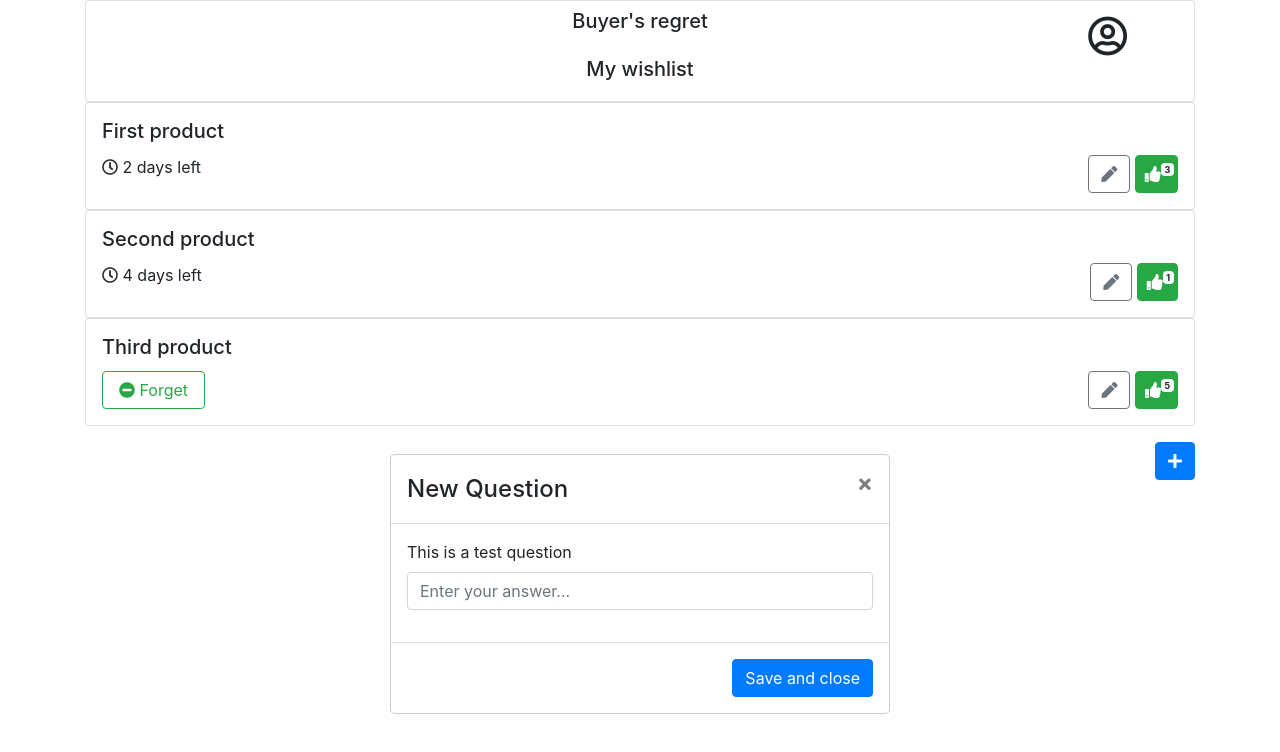
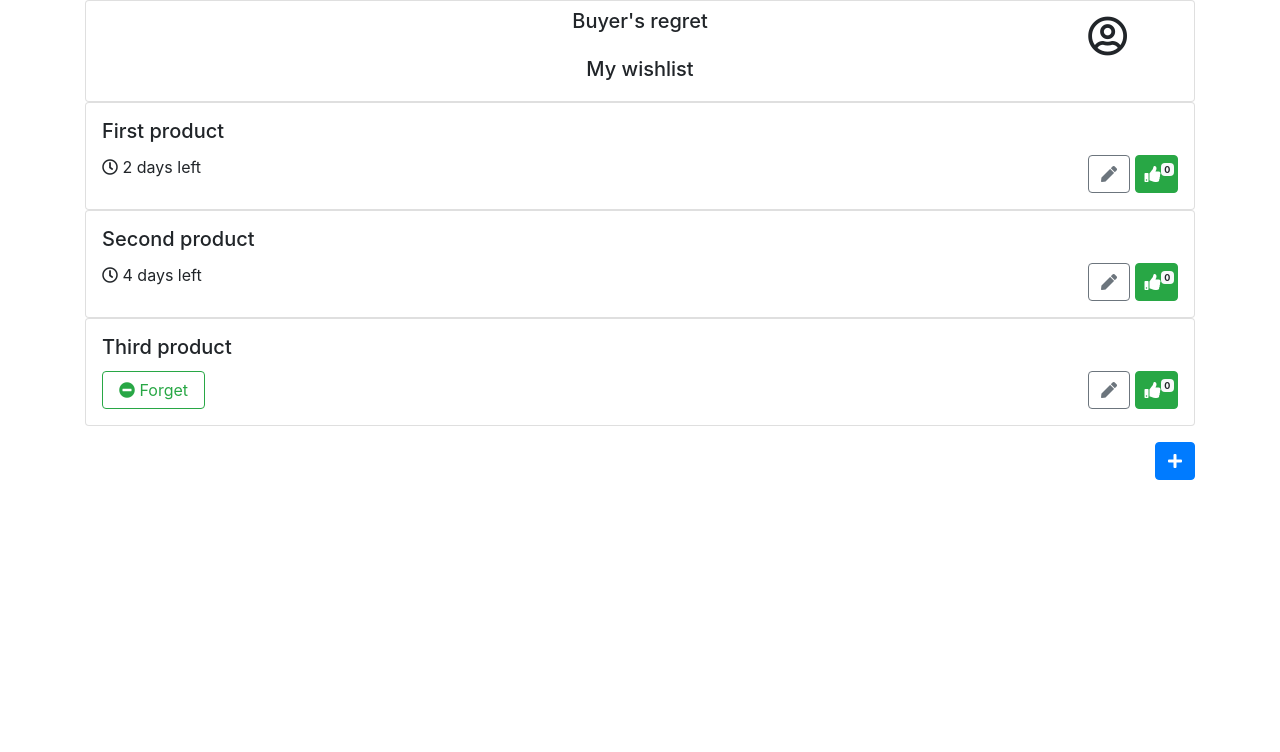
Before and after one commit to agiledev3/buyers-remorse-app, a React (Create React App) app: page / in a window 1280 px wide. Shown: the top 752 px of the page. Built offline with nearby package versions, Linux system fonts and the light colour scheme.

Commit message:
Adds modal to display a new question

```diff
--- a/src/Components/EditProduct/index.js
+++ b/src/Components/EditProduct/index.js
@@ -7,6 +7,7 @@ const EditProduct = (props) => {
 	const { handleChange, handleReset, product } = useForm(props.product);
 	const handleSubmit = (e) =>{
 		e.preventDefault();
+		debugger
 		if(product.id){
 			props.updateProduct(product.id, product)
 		}
--- a/src/Components/Home/ListItem.js
+++ b/src/Components/Home/ListItem.js
@@ -1,33 +1,57 @@
-import React from 'react'
-import { Card, Col, Row, Button, Badge } from 'react-bootstrap'
-import Pages from '../PageSelection/Pages'
+import React from "react";
+import { Card, Col, Row, Button, Badge } from "react-bootstrap";
+import Pages from "../PageSelection/Pages";
 
 function ListItem(props) {
-    const { id, name, daysLeft, likeCount } = props.product;
+  const { id, name, daysLeft, questions } = props.product;
 
   const handleEditClick = () => {
-        props.changePage(Pages.EDIT_PRODUCT)
-    }
+    props.changePage(Pages.EDIT_PRODUCT);
+  };
 
   return (
     <Card className="p-3" id={id} key={id}>
       <Card.Title>{name}</Card.Title>
       <Row>
         <Col>
-                    {daysLeft === 0 ?
-                        <Button variant="btn btn-outline-success" className="px-3"><i className="fas fa-minus-circle"></i> Forget</Button>:
-                        <span><i className="far fa-clock"></i> {daysLeft} days left</span>}
+          {daysLeft === 0 ? (
+            <Button variant="btn btn-outline-success" className="px-3">
+              <i className="fas fa-minus-circle"></i> Forget
+            </Button>
+          ) : (
+            <span>
+              <i className="far fa-clock"></i> {daysLeft} days left
+            </span>
+          )}
         </Col>
         <Col className="text-right">
-                    <Button variant="outline-secondary" title="Edit product" onClick={handleEditClick}><i className="fas fa-pen" ></i></Button>
-                    <Button variant="success" style={{paddingLeft:'0.55em', paddingRight:'0.2em', marginLeft:'0.3em'}}>
+          <Button
+            variant="outline-secondary"
+            title="Edit product"
+            onClick={handleEditClick}
+          >
+            <i className="fas fa-pen"></i>
+          </Button>
+          <Button
+            variant="success"
+            onClick={() => props.openNewQuestionModal(props.product)}
+            style={{
+              paddingLeft: "0.55em",
+              paddingRight: "0.2em",
+              marginLeft: "0.3em",
+            }}
+          >
             <i className="fas fa-thumbs-up"></i>
-                        <sup><Badge variant="light">{likeCount}</Badge></sup>
+            <sup>
+              <Badge variant="light">
+                {(questions && Object.entries(questions).length) || 0}
+              </Badge>
+            </sup>
           </Button>
         </Col>
       </Row>
     </Card>
-    )
+  );
 }
 
-export default ListItem
+export default ListItem;
--- a/src/Components/Home/NewQuestionModal.js
+++ b/src/Components/Home/NewQuestionModal.js
@@ -1,11 +1,10 @@
-import React from 'react'
-import { Modal, Form, Button } from 'react-bootstrap'
+import React from "react";
+import { Modal, Form, Button } from "react-bootstrap";
 
-const NewQuestionModal = props => {
-
+const NewQuestionModal = (props) => {
   return (
-    <Modal.Dialog>
-      <Modal.Header closeButton>
+    <Modal show={props.show} onHide={props.onHide}>
+      <Modal.Header>
         <Modal.Title>New Question</Modal.Title>
       </Modal.Header>
 
@@ -13,16 +12,32 @@ const NewQuestionModal = props => {
         <Form>
           <Form.Group controlId="formQuestion">
             <Form.Label>{props.question}</Form.Label>
-            <Form.Control type="text" placeholder="Enter your answer..." />
+            <Form.Control
+              type="text"
+              placeholder="Enter your answer..."
+              value={props.answer}
+              onChange={e => props.onAnswerChange(e.target.value)}
+            />
           </Form.Group>
         </Form>
       </Modal.Body>
 
       <Modal.Footer>
-        <Button variant="primary" onClick={props.onSaveClick}>Save and close</Button>
+        <Button
+          variant="primary"
+          onClick={() =>
+            props.onSaveClick({
+              productId: props.productId,
+              question: props.question,
+              answer: props.answer,
+            })
+          }
+        >
+          Save and close
+        </Button>
       </Modal.Footer>
-    </Modal.Dialog>
-  )
-}
+    </Modal>
+  );
+};
 
 export default NewQuestionModal;
--- a/src/Components/Home/ProductList.js
+++ b/src/Components/Home/ProductList.js
@@ -1,7 +1,7 @@
-import React from 'react'
-import ListItem from './ListItem'
-import Pages from '../PageSelection/Pages'
-import { Card, Col, Row, Button } from 'react-bootstrap'
+import React from "react";
+import ListItem from "./ListItem";
+import Pages from "../PageSelection/Pages";
+import { Card, Col, Row, Button } from "react-bootstrap";
 
 function ProductList(props) {
 
@@ -11,32 +11,40 @@ function ProductList(props) {
 
   return (
     <div>
-            <Card className='p-2'>
+      <Card className="p-2">
         <Card.Title className="text-center">
           <Row>
-                        <Col sm={{span:2}}></Col>
-                        <Col sm={{span:8}}>
-                            Buyer's regret
+            <Col sm={{ span: 2 }}></Col>
+            <Col sm={{ span: 8 }}>Buyer's regret</Col>
+            <Col sm={{ span: 2 }} style={{ fontSize: "2em" }}>
+              <i className="far fa-user-circle align-middle"></i>
             </Col>
-                         <Col sm={{span:2}} style={{fontSize:"2em"}}><i className="far fa-user-circle align-middle"></i></Col>
           </Row>
           <Row>
-                    <Col sm={{span:2}}></Col>
-                    <Col sm={{span:8}}>
-                            My wishlist
-                    </Col>
-                    <Col sm={{span:2}}></Col>
+            <Col sm={{ span: 2 }}></Col>
+            <Col sm={{ span: 8 }}>My wishlist</Col>
+            <Col sm={{ span: 2 }}></Col>
           </Row>
         </Card.Title>
       </Card>
       {props.allProducts.map((product) => (
-                <ListItem key={product.id} product={product} changePage={props.changePage}/>
+        <ListItem
+          key={product.id}
+          product={product}
+          changePage={props.changePage}
+          openNewQuestionModal={props.openNewQuestionModal}
+        />
       ))}
-            <Button variant="primary" className="float-right my-3" title="Add new product" onClick={handleAddClick}>
-                <i className="fas fa-plus" ></i>
+      <Button
+        variant="primary"
+        className="float-right my-3"
+        title="Add new product"
+        onClick={handleAddClick}
+      >
+        <i className="fas fa-plus"></i>
       </Button>
     </div>
-    )
+  );
 }
 
-export default ProductList
+export default ProductList;
--- a/src/Components/Home/index.js
+++ b/src/Components/Home/index.js
@@ -1,15 +1,42 @@
 import React from "react";
 import ProductList from "./ProductList";
 import NewQuestionModal from "./NewQuestionModal.js";
+import useNewQuestionModal from "./useNewQuestionModal.js";
+
+const questions = ["Question 1", "Question 2"];
 
 const Home = (props) => {
+  const {
+    openNewQuestionModal,
+    closeNewQuestionModal,
+    handleAnswerChange,
+    show,
+    question,
+    answer,
+    productId
+  } = useNewQuestionModal(questions);
+
+  const handleNewQuestionSave = ({ productId, question, answer }) => {
+    props.updateProduct(productId, { questions: { [question]: answer } });
+    closeNewQuestionModal();
+  };
+
   return (
     <React.Fragment>
       <ProductList
         allProducts={props.allProducts}
         changePage={props.changePage}
+        openNewQuestionModal={openNewQuestionModal}
       />
-      <NewQuestionModal question="This is a test question" />
+      <NewQuestionModal
+        productId={productId}
+        show={show}
+        question={question}
+        answer={answer}
+        onHide={closeNewQuestionModal}
+        onSaveClick={handleNewQuestionSave}
+        onAnswerChange={handleAnswerChange}
+      />
     </React.Fragment>
   );
 };
--- /dev/null
+++ b/src/Components/Home/useNewQuestionModal.js
@@ -0,0 +1,40 @@
+import { useState } from "react";
+
+const findQuestionNotAlreadyAnswered = (questions, product) => {
+  if (!product.questions) return questions[0];
+  return questions.find((q) => !product.questions[q]);
+};
+
+const useNewQuestionModal = (questions) => {
+  const [show, setShow] = useState(false);
+  const [question, setQuestion] = useState("");
+  const [answer, setAnswer] = useState("");
+  const [productId, setProductId] = useState(null);
+
+  const closeNewQuestionModal = () => {
+    setAnswer('');
+    setShow(false);
+  };
+
+  const openNewQuestionModal = (product) => {
+    setQuestion(findQuestionNotAlreadyAnswered(questions, product));
+    setProductId(product.id);
+    setShow(true);
+  };
+
+  const handleAnswerChange = (answer) => {
+    setAnswer(answer);
+  };
+
+  return {
+    closeNewQuestionModal,
+    openNewQuestionModal,
+    handleAnswerChange,
+    question,
+    show,
+    answer,
+    productId,
+  };
+};
+
+export default useNewQuestionModal;
--- a/src/Components/PageSelection/PageSelection.js
+++ b/src/Components/PageSelection/PageSelection.js
@@ -6,7 +6,7 @@ import EditProduct from '../EditProduct'
 import Pages from './Pages'
 
 
-// Componet used to track the currently selected page and switch between pages.
+// Component used to track the currently selected page and switch between pages.
 // To change to a new page from another component import 'Pages' as above and
 // pass setSelectedPage method down the tree to your component.
 // Call setSelectedPage(Pages.<new_page>) to change to the new_page page.
@@ -15,7 +15,7 @@ const PageSelection = (props) => {
 
     return (
         <Fragment>
-            {selectedPage === Pages.HOME && <Home allProducts={props.allProducts} changePage={setSelectedPage} /> }
+            {selectedPage === Pages.HOME && <Home allProducts={props.allProducts} changePage={setSelectedPage} updateProduct={props.updateProduct} /> }
             {selectedPage === Pages.EDIT_PRODUCT && <EditProduct changePage={setSelectedPage} createProduct={props.createProduct} updateProduct={props.updateProduct}/> }
         </Fragment>
     )
```
Also changed, not shown: 1 other file (tests, documents, lock files or other folders). Lines whose indentation alone changed are shown as unchanged.
